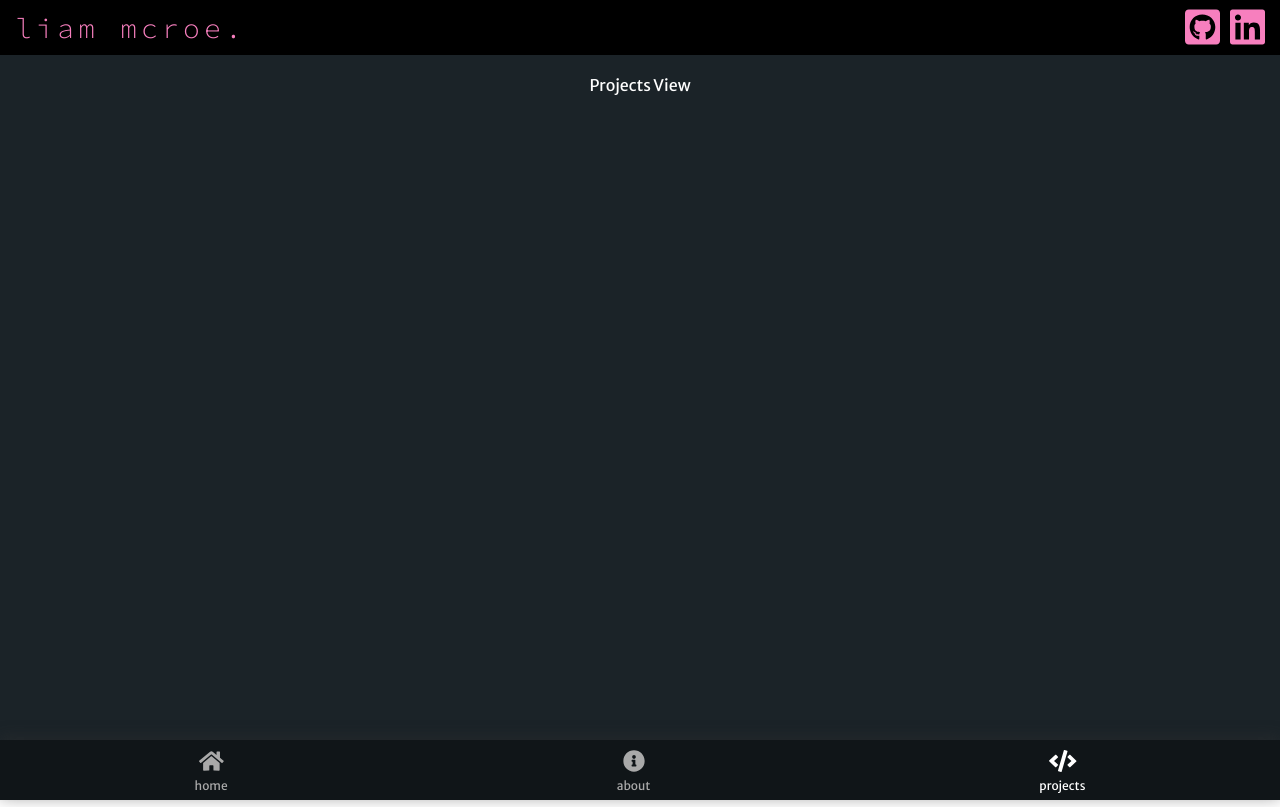
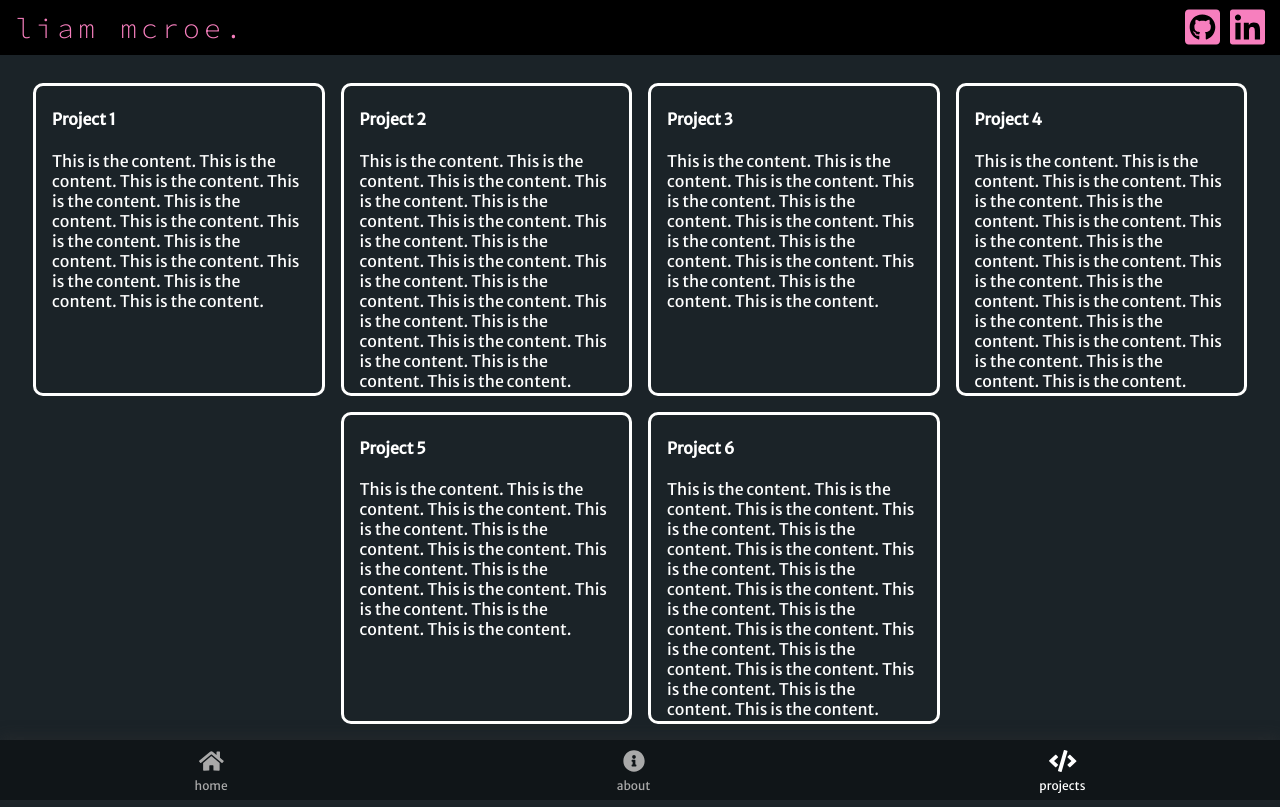
Before and after one commit to L3uler/liammcroe-personal-site, a Next.js app: page /projects in a window 1280 px wide. Built offline with nearby package versions, Linux system fonts and the light colour scheme.

Commit message:
started building containers

```diff
--- a/components/Header/SocialButtonGroup.js
+++ b/components/Header/SocialButtonGroup.js
@@ -1,4 +1,4 @@
-// components/SocialButtonGroup.js
+// components/Header/SocialButtonGroup.js
 
 import SocialButton from "./SocialButton";
 
--- /dev/null
+++ b/components/ProjectCard.js
@@ -0,0 +1,17 @@
+
+import styles from "./ProjectCard.module.scss";
+
+const ProjectCard = (props) => {
+    return (
+        <div className={styles.ProjectCard}>
+            <div className={styles.container}>
+                <h4><b>{props.title}</b></h4>
+                <div className={styles.CardContent}>
+                    {props.content}
+                </div>
+            </div>
+        </div>
+    );
+};
+
+export default ProjectCard;
--- /dev/null
+++ b/components/ProjectCard.module.scss
@@ -0,0 +1,32 @@
+// components/ProjectCard.module.scss
+
+@import "../theme/theme";
+
+.ProjectCard {
+    border-style: solid;
+    border-color: $on-secondary;
+    border-radius: 10px; /* 5px rounded corners */
+    flex: 1 0 500px;
+    box-sizing: border-box;
+    margin: .5rem .5em;
+
+    @media screen and (min-width: 40em) {
+        flex: 0 1 calc(50%);
+        max-width: calc(50% - 1em);
+    }
+
+    @media screen and (min-width: 60em) {
+        flex: 0 1 calc(25%);
+        max-width: calc(25% - 1em);
+    }
+
+    .container {
+
+        padding: 2px 16px;
+        .CardContent {
+
+            text-overflow: ellipsis;
+            overflow: hidden;
+        }
+    }
+}
--- /dev/null
+++ b/components/ProjectCardGroup.js
@@ -0,0 +1,19 @@
+// components/ProjectCardGroup.js
+
+import ProjectCard from "./ProjectCard";
+
+import styles from "./ProjectCardGroup.module.scss";
+
+const ProjectCardGroup = props => (
+    <div className={styles.ProjectCardGroup}>
+        {props.projectCards.map(card => (
+            <ProjectCard
+                key={card.title}
+                title={card.title}
+                content={card.content}
+            />
+        ))}
+    </div>
+);
+
+export default ProjectCardGroup;
--- /dev/null
+++ b/components/ProjectCardGroup.module.scss
@@ -0,0 +1,5 @@
+.ProjectCardGroup{
+    display: flex;
+    flex-wrap: wrap;
+    justify-content: center;
+}
--- /dev/null
+++ b/config/projectCards.js
@@ -0,0 +1,30 @@
+// config/projectCards.js
+
+const projectCards = [
+    {
+        title: "Project 1",
+        content: "This is the content. This is the content. This is the content. This is the content. This is the content. This is the content. This is the content. This is the content. This is the content. This is the content. This is the content. This is the content."
+    },
+    {
+        title: "Project 2",
+        content: "This is the content. This is the content. This is the content. This is the content. This is the content. This is the content. This is the content. This is the content. This is the content. This is the content. This is the content. This is the content. This is the content. This is the content. This is the content. This is the content. This is the content. This is the content."
+    },
+    {
+        title: "Project 3",
+        content: "This is the content. This is the content. This is the content. This is the content. This is the content. This is the content. This is the content. This is the content. This is the content. This is the content. This is the content. This is the content."
+    },
+    {
+        title: "Project 4",
+        content: "This is the content. This is the content. This is the content. This is the content. This is the content. This is the content. This is the content. This is the content. This is the content. This is the content. This is the content. This is the content. This is the content. This is the content. This is the content. This is the content. This is the content. This is the content."
+    },
+    {
+        title: "Project 5",
+        content: "This is the content. This is the content. This is the content. This is the content. This is the content. This is the content. This is the content. This is the content. This is the content. This is the content. This is the content. This is the content."
+    },
+    {
+        title: "Project 6",
+        content: "This is the content. This is the content. This is the content. This is the content. This is the content. This is the content. This is the content. This is the content. This is the content. This is the content. This is the content. This is the content. This is the content. This is the content. This is the content. This is the content. This is the content. This is the content."
+    }
+];
+
+export default projectCards;
--- a/pages/projects.js
+++ b/pages/projects.js
@@ -1,7 +1,15 @@
 // pages/nearme.js
 
+import ProjectCardGroup from "../components/ProjectCardGroup";
 import Layout from "../components/Layout";
 
-const ProjectsView = props => <Layout>{`Projects View`}</Layout>;
+import projectCards from "../config/projectCards";
+
+const ProjectsView = (props) => (
+    <Layout>
+        <ProjectCardGroup projectCards={projectCards} />
+
+    </Layout>
+);
 
 export default ProjectsView;
```
Also changed, not shown: components/Carousel.js (deleted, +0 -15 lines), components/Carousel.module.scss (deleted).
